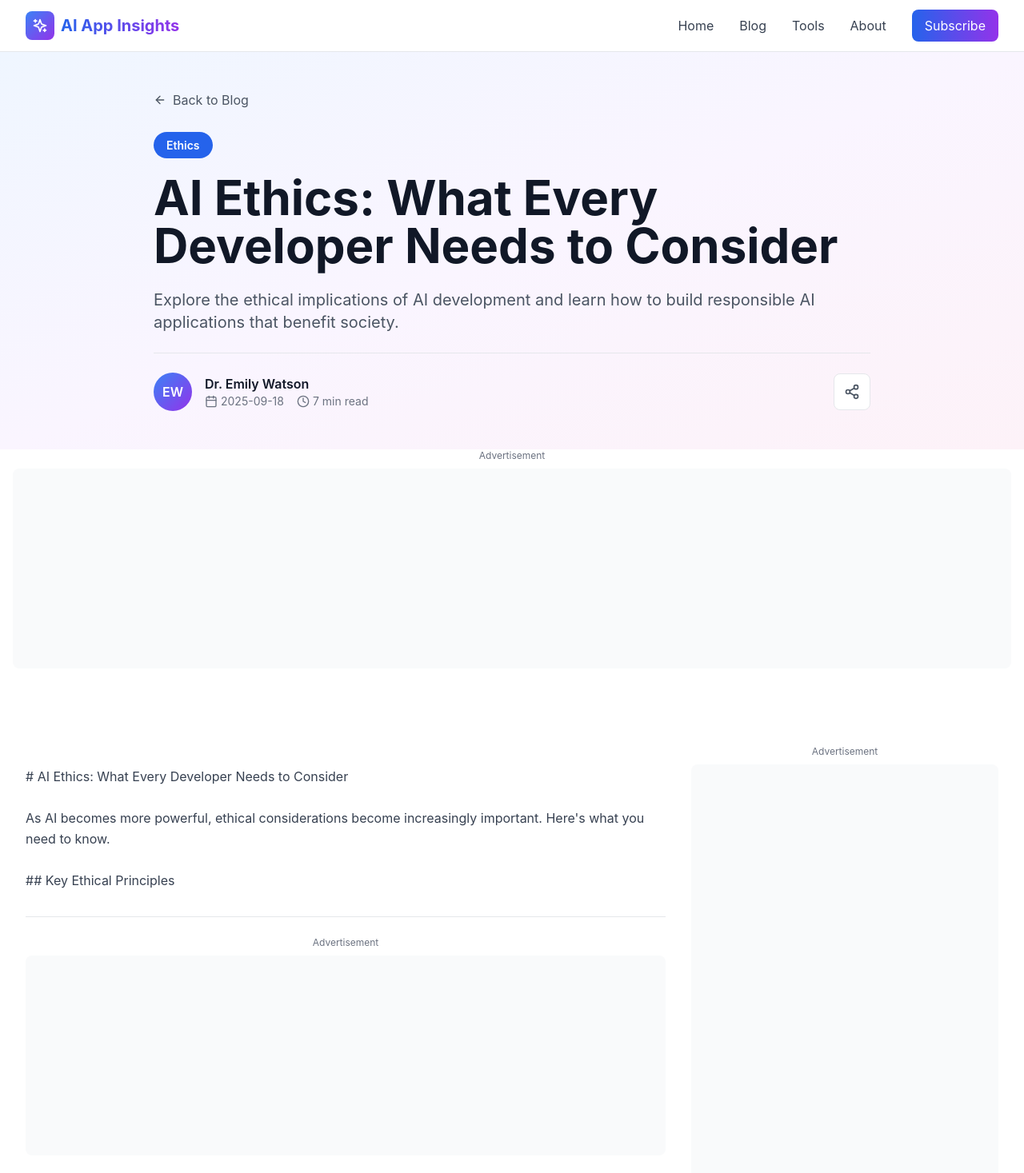
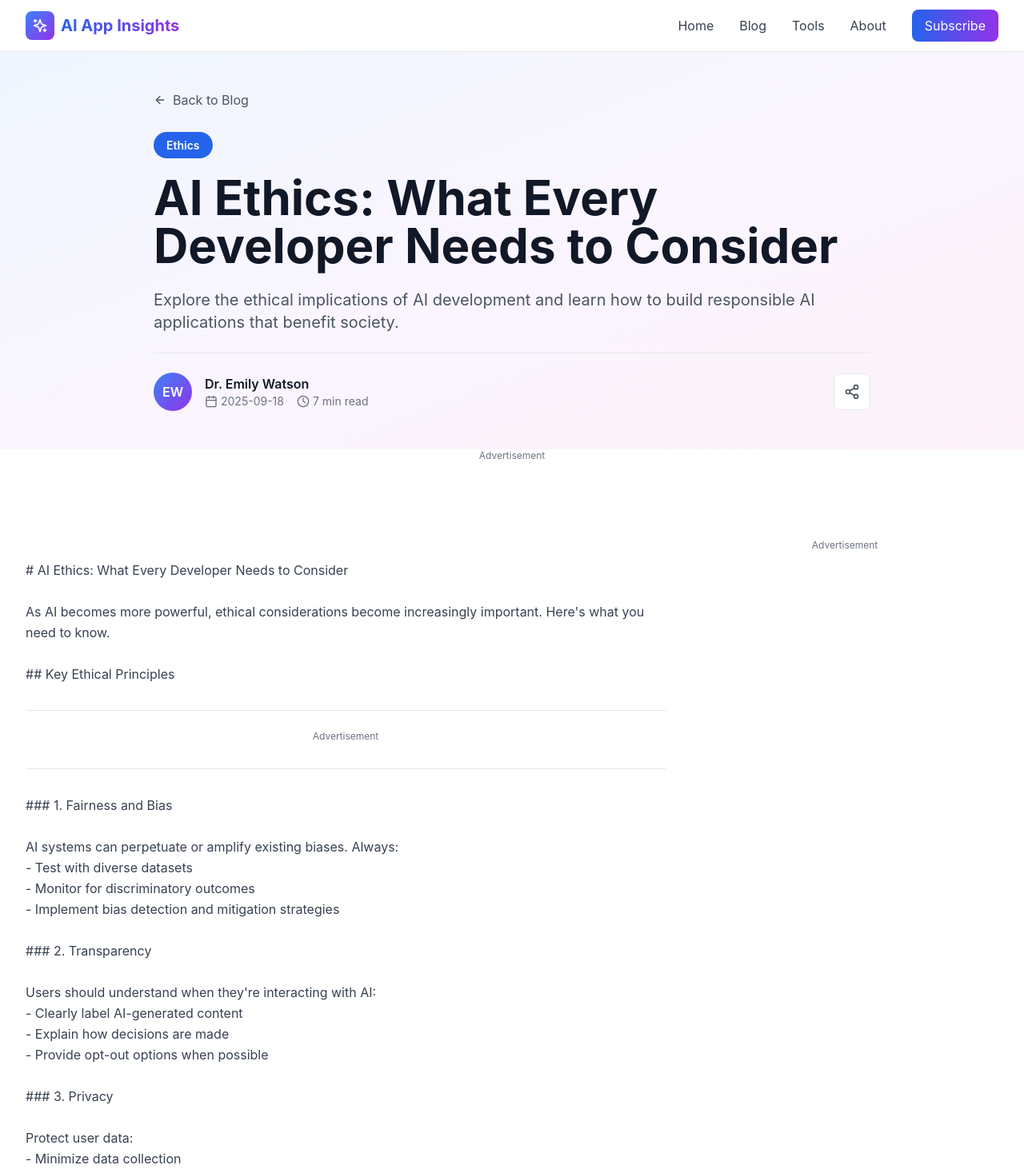
Before and after one commit to iphillips35-hub/ai-blog, a Next.js app: page /blog/ai-ethics-considerations in a window 1280 px wide. Shown: the top 1467 px of the page at 80% size. Built offline with nearby package versions, Linux system fonts and the light colour scheme.

Commit message:
Fix AdSense ad components with correct formats

```diff
--- a/components/ads/AdUnit.tsx
+++ b/components/ads/AdUnit.tsx
@@ -34,7 +34,7 @@
       <ins
         className="adsbygoogle"
         style={{ display: "block" }}
-        data-ad-client="ca-pub-XXXXXXXXXXXXXXXX" // Replace with your AdSense publisher ID
+        data-ad-client="ca-pub-9431025338025038"
         data-ad-slot={slot}
         data-ad-format={format}
         data-full-width-responsive={responsive.toString()}
--- a/components/ads/BannerAd.tsx
+++ b/components/ads/BannerAd.tsx
@@ -1,23 +1,37 @@
 "use client";
 
-import AdUnit from "./AdUnit";
+import { useEffect } from "react";
 
 interface BannerAdProps {
   position?: "top" | "bottom";
 }
 
 export default function BannerAd({ position = "top" }: BannerAdProps) {
+  useEffect(() => {
+    try {
+      // @ts-ignore
+      if (typeof window !== 'undefined' && window.adsbygoogle) {
+        // @ts-ignore
+        (window.adsbygoogle = window.adsbygoogle || []).push({});
+      }
+    } catch (err) {
+      console.error('Banner ad loading error:', err);
+    }
+  }, []);
+
   return (
     <div className={`w-full ${position === "top" ? "mb-8" : "mt-8"}`}>
       <div className="text-xs text-gray-500 dark:text-gray-400 text-center mb-2">
         Advertisement
       </div>
       <div className="container mx-auto px-4">
-        <AdUnit
-          slot="5696674685" // Replace with your ad slot ID
-          format="horizontal"
-          responsive={true}
-          className="min-h-[90px] md:min-h-[250px] flex items-center justify-center bg-gray-50 dark:bg-gray-800 rounded-lg"
+        <ins
+          className="adsbygoogle"
+          style={{ display: "block" }}
+          data-ad-client="ca-pub-9431025338025038"
+          data-ad-slot="5696674685"
+          data-ad-format="auto"
+          data-full-width-responsive="true"
         />
       </div>
     </div>
--- a/components/ads/InArticleAd.tsx
+++ b/components/ads/InArticleAd.tsx
@@ -1,18 +1,32 @@
 "use client";
 
-import AdUnit from "./AdUnit";
+import { useEffect } from "react";
 
 export default function InArticleAd() {
+  useEffect(() => {
+    try {
+      // @ts-ignore
+      if (typeof window !== 'undefined' && window.adsbygoogle) {
+        // @ts-ignore
+        (window.adsbygoogle = window.adsbygoogle || []).push({});
+      }
+    } catch (err) {
+      console.error('In-article ad loading error:', err);
+    }
+  }, []);
+
   return (
     <div className="my-8 py-6 border-y border-gray-200 dark:border-gray-700">
       <div className="text-xs text-gray-500 dark:text-gray-400 text-center mb-2">
         Advertisement
       </div>
-      <AdUnit
-        slot="9795701798" // Replace with your ad slot ID
-        format="auto"
-        responsive={true}
-        className="min-h-[250px] flex items-center justify-center bg-gray-50 dark:bg-gray-800 rounded-lg"
+      <ins
+        className="adsbygoogle"
+        style={{ display: "block", textAlign: "center" }}
+        data-ad-layout="in-article"
+        data-ad-format="fluid"
+        data-ad-client="ca-pub-9431025338025038"
+        data-ad-slot="9795701798"
       />
     </div>
   );
--- a/components/ads/SidebarAd.tsx
+++ b/components/ads/SidebarAd.tsx
@@ -1,18 +1,31 @@
 "use client";
 
-import AdUnit from "./AdUnit";
+import { useEffect } from "react";
 
 export default function SidebarAd() {
+  useEffect(() => {
+    try {
+      // @ts-ignore
+      if (typeof window !== 'undefined' && window.adsbygoogle) {
+        // @ts-ignore
+        (window.adsbygoogle = window.adsbygoogle || []).push({});
+      }
+    } catch (err) {
+      console.error('Sidebar ad loading error:', err);
+    }
+  }, []);
+
   return (
     <div className="sticky top-20">
       <div className="text-xs text-gray-500 dark:text-gray-400 text-center mb-2">
         Advertisement
       </div>
-      <AdUnit
-        slot="1757429676" // Replace with your ad slot ID
-        format="vertical"
-        responsive={true}
-        className="min-h-[600px] flex items-center justify-center bg-gray-50 dark:bg-gray-800 rounded-lg"
+      <ins
+        className="adsbygoogle"
+        style={{ display: "block" }}
+        data-ad-format="autorelaxed"
+        data-ad-client="ca-pub-9431025338025038"
+        data-ad-slot="1757429676"
       />
     </div>
   );
```
Also changed, not shown: 1 other file (tests, documents, lock files or other folders).
